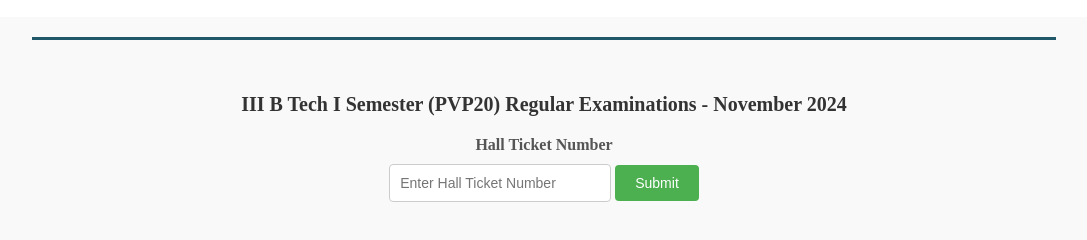
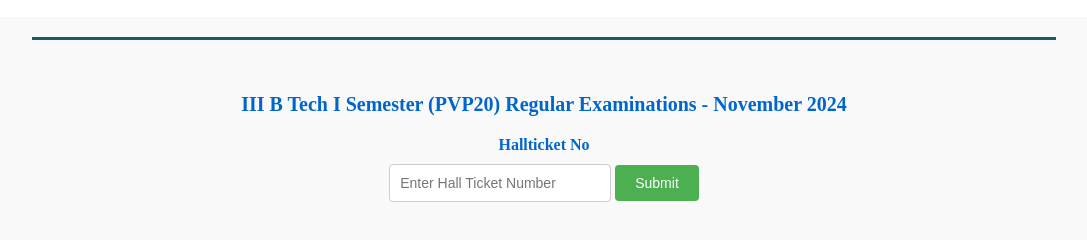
Before and after one commit to Mrharshith/pvpsitresults, a plain HTML site: page index1.html in a window 1280 px wide. Shown: the part 124-364 px from the top of the page, without its empty margins (96-1183 px from the left). Drawn offline with Linux system fonts and the light colour scheme.

Commit message:
Update index1.html

```diff
--- a/index1.html
+++ b/index1.html
@@ -56,16 +56,19 @@
         .form-container {
             text-align: center;
             padding: 20px;
+            color: #0066cc;
         }
         .form-container h1 {
             font-size: 20px; /* Reduced font size */
             margin-bottom: 20px;
             color: #333;
+            color: #0066cc;
         }
         .form-container h2 {
             font-size: 16px;
             color: #555;
             margin-bottom: 10px;
+            color: #0066cc;
         }
         .form-container input[type="text"] {
             padding: 10px;
@@ -110,7 +113,7 @@
     <!-- Form Section -->
     <div class="form-container">
         <h1>III B Tech I Semester (PVP20) Regular Examinations - November 2024</h1>
-        <h2>Hall Ticket Number</h2>
+        <h2>Hallticket No</h2>
         <input type="text" id="hallticket" placeholder="Enter Hall Ticket Number">
         <button onclick="submitHallTicket()">Submit</button>
     </div>
@@ -119,8 +122,8 @@
         function submitHallTicket() {
             var hallTicketNumber = document.getElementById('hallticket').value;
             if (hallTicketNumber) {
-                // If a hall ticket number is entered, redirect to the next page
-                window.location.href = "https://preview.redd.it/men-of-culture-lets-unite-again-v0-9mripxv0kw1e1.png?width=320&format=png&auto=webp&s=2c734e455884bd2f76dae443a9e27a4c622108a4"; // Redirect to the image URL
+                // Redirect to the new HTML page that displays the image
+                window.location.href = "displayImage.html"; // Ensure this path is correct
             } else {
                 alert('Please enter a valid hall ticket number');
             }
```
